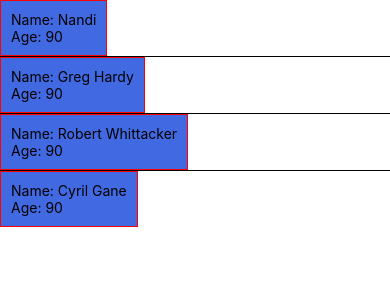
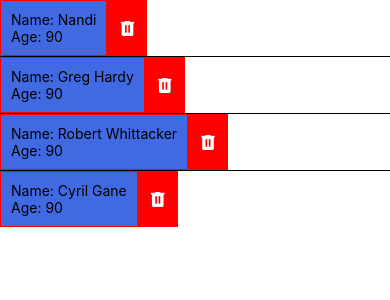
Before and after one commit to nandirchrd/learning-react-native-with-mosh, a React Native app: screen / in a window 390 px wide. Shown: the top 300 px of the page. Built offline with nearby package versions, Linux system fonts and the light colour scheme.

Commit message:
Handling delete selection

```diff
--- a/app/components/ListItem.js
+++ b/app/components/ListItem.js
@@ -7,14 +7,32 @@ import {
 } from 'react-native';
 import React from 'react';
 
-const ListItem = ({ item, onPress }) => {
+const ListItem = ({ item, onPress, renderRightAction }) => {
 	return (
-		<TouchableNativeFeedback onPress={onPress}>
-			<View style={{ backgroundColor: 'royalblue', padding: 10 }}>
-				<Text>Name: {item.name}</Text>
-				<Text>Age: {item.age}</Text>
-			</View>
-		</TouchableNativeFeedback>
+		<View style={{ flexDirection: 'row' }}>
+			<TouchableNativeFeedback onPress={onPress}>
+				<View
+					style={{
+						backgroundColor: 'royalblue',
+						padding: 10,
+						flex: 1,
+					}}>
+					<Text>Name: {item.name}</Text>
+					<Text>Age: {item.age}</Text>
+				</View>
+			</TouchableNativeFeedback>
+			{renderRightAction && (
+				<View
+					style={{
+						backgroundColor: 'red',
+						justifyContent: 'center',
+						alignItems: 'center',
+						padding: 10,
+					}}>
+					{renderRightAction}
+				</View>
+			)}
+		</View>
 	);
 };
 
--- /dev/null
+++ b/app/components/ListItemDeleteAction.js
@@ -0,0 +1,12 @@
+import { TouchableWithoutFeedback } from 'react-native';
+import { MaterialCommunityIcons } from '@expo/vector-icons';
+
+const ListItemDeleteAction = ({ onPress }) => {
+	return (
+		<TouchableWithoutFeedback onPress={onPress}>
+			<MaterialCommunityIcons name='trash-can' size={20} color='white' />
+		</TouchableWithoutFeedback>
+	);
+};
+
+export default ListItemDeleteAction;
--- a/app/courses/fundamentals/AppFlatlist.js
+++ b/app/courses/fundamentals/AppFlatlist.js
@@ -1,8 +1,9 @@
 import { View, FlatList, Text } from 'react-native';
-import React from 'react';
+import React, { useState } from 'react';
 import ListItem from '../../components/ListItem';
+import ListItemDeleteAction from '../../components/ListItemDeleteAction';
 
-const data = [
+const initialData = [
 	{
 		id: 1,
 		name: 'Nandi',
@@ -26,6 +27,10 @@ const data = [
 ];
 
 const AppFlatlist = () => {
+	const [data, setData] = useState(initialData);
+	const handleDelete = (item) => {
+		setData(() => data.filter((data) => data.id !== item.id));
+	};
 	return (
 		<View>
 			<FlatList
@@ -40,7 +45,15 @@ const AppFlatlist = () => {
 					/>
 				)}
 				renderItem={({ item }) => (
-					<ListItem onPress={() => console.log(item)} item={item} />
+					<ListItem
+						onPress={() => console.log(item)}
+						item={item}
+						renderRightAction={
+							<ListItemDeleteAction
+								onPress={() => handleDelete(item)}
+							/>
+						}
+					/>
 				)}
 			/>
 		</View>
```
